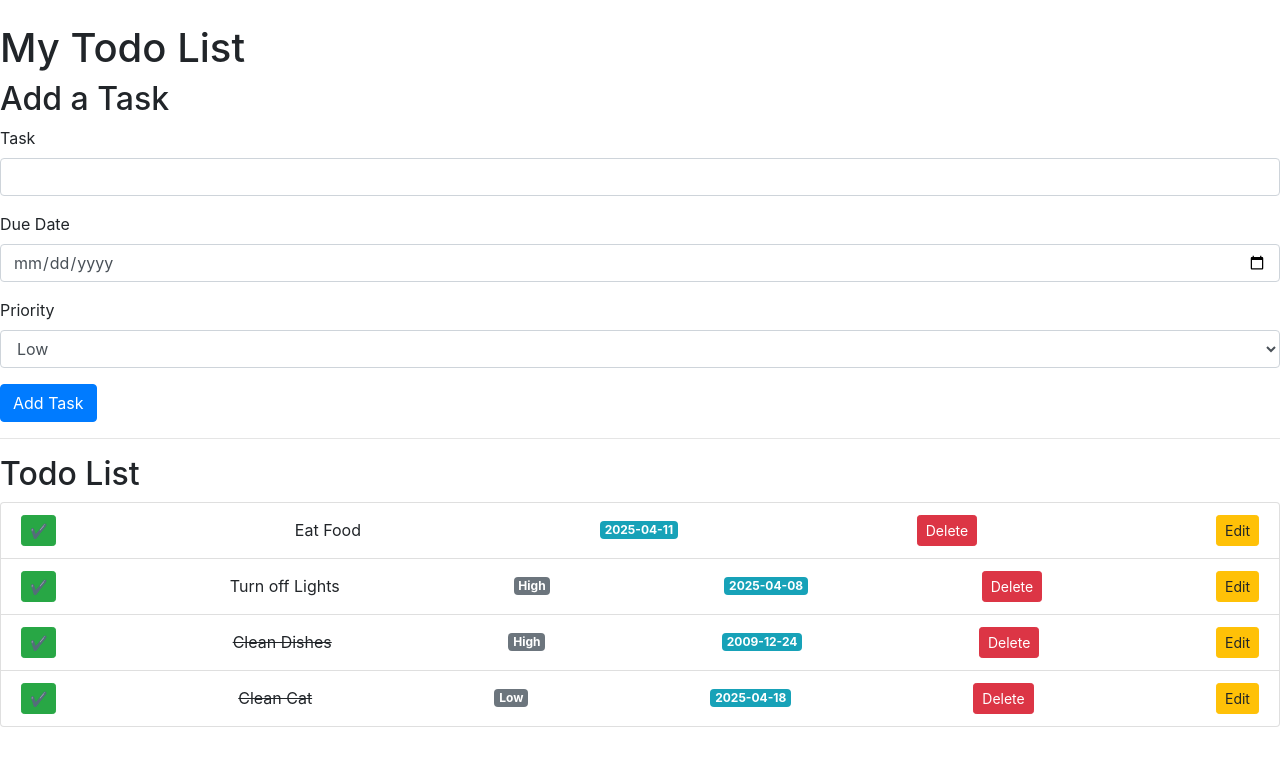
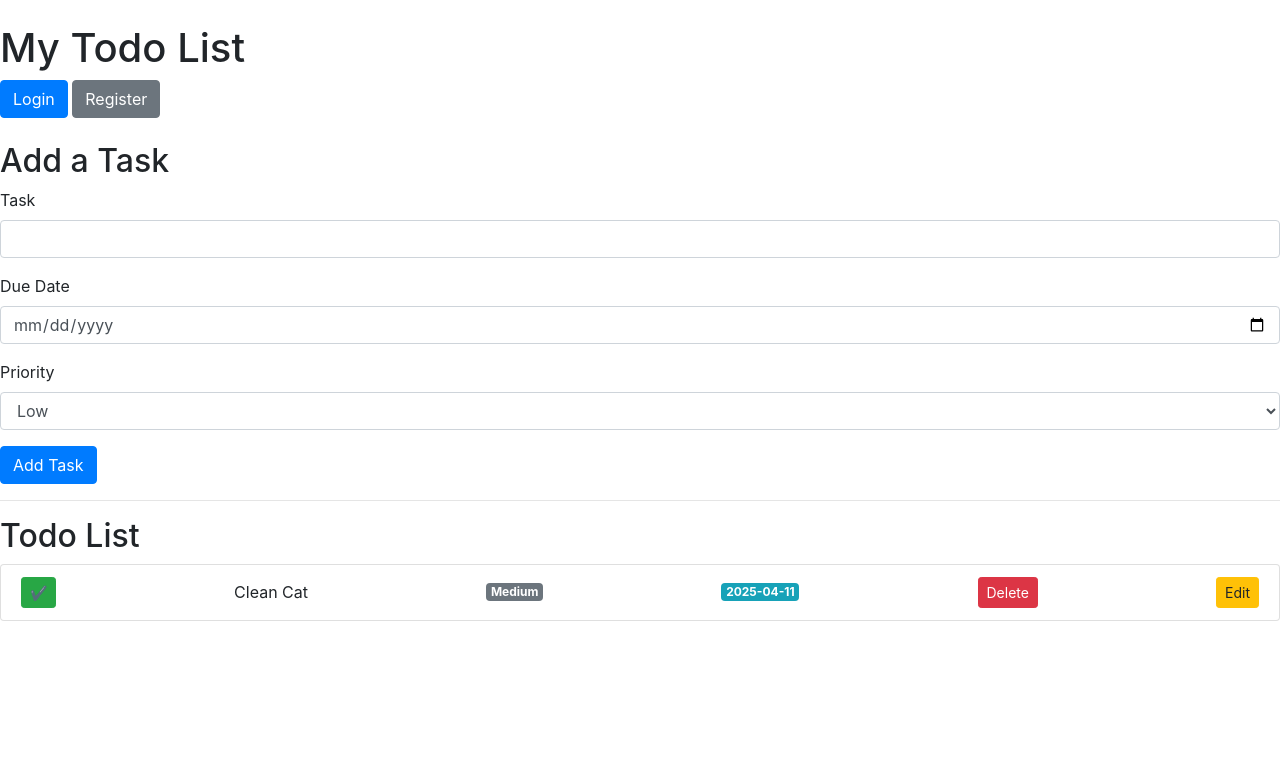
Before and after one commit to UnstoppableZero/todo-app, a Flask app: page / in a window 1280 px wide. Shown: the top 766 px of the page. Run offline with Flask 3, Linux system fonts and the light colour scheme; some libraries are stand-ins or nearby versions.

Commit message:
Updated Login and Registration features in index.html

```diff
--- a/tasks.json
+++ b/tasks.json
@@ -1,25 +1,8 @@
 [
     {
-        "task": "Eat Food",
+        "task": "Clean Cat",
         "done": false,
-        "due": "2025-04-11"
-    },
-    {
-        "task": "Turn off Lights",
-        "done": false,
-        "due": "2025-04-08",
-        "priority": "High"
-    },
-    {
-        "task": "Clean Dishes",
-        "done": true,
-        "due": "2009-12-24",
-        "priority": "High"
-    },
-    {
-        "task": "Clean Cat",
-        "done": true,
-        "due": "2025-04-18",
-        "priority": "Low"
+        "due": "2025-04-11",
+        "priority": "Medium"
     }
 ]
--- a/templates/index.html
+++ b/templates/index.html
@@ -7,6 +7,17 @@
 <body>
     <div class = "containe mt-4"></div>
     <h1>My Todo List</h1>
+
+    <!-- Navigation Links for Login/Registration -->
+    <div class="mb-4">
+        {% if not current_user.is_authenticated %}
+            <a href="/login" class="btn btn-primary">Login</a>
+            <a href="/register" class="btn btn-secondary">Register</a>
+        {% else %}
+            <p>Welcome, {{ current_user.username }}!</p>
+            <a href="/logout" class="btn btn-danger">Logout</a>
+        {% endif %}
+    </div>
 
     <!-- Add Task Form -->
     <h2>Add a Task</h2>
--- a/web_app.py
+++ b/web_app.py
@@ -1,8 +1,18 @@
-from flask import Flask, render_template, request, redirect
+from flask import Flask, render_template, request, redirect, flash
 from flask_sqlalchemy import SQLAlchemy
+from flask_login import LoginManager, login_user, login_required, logout_user, current_user, UserMixin
+from flask_bcrypt import Bcrypt
+from werkzeug.security import generate_password_hash, check_password_hash
 from storage import load_tasks, save_tasks
 
 app = Flask(__name__)
+
+app.secret_key = "your_secret_key"
+bcrypt = Bcrypt(app)
+
+login_manager = LoginManager()
+login_manager.init_app(app)
+login_manager.login_view = "login"
 
 #Configuring SQLAlchemy
 app.config['SQLALCHEMY_DATABASE_URI'] = 'sqlite:///users.db' # SQLite database for users
@@ -71,10 +81,51 @@ def edit_task(task_id):
 
     return redirect("/")
 
-class User(db.Model):
+
+@app.route("/register", methods = ["GET", "POST"])
+def register():
+    if request.method == "POST":
+        username = request.form["username"]
+        password = request.form["password"]
+        hashed_password = bcrypt.generate_password_hash(password).decode("utf-8")
+
+        #Create a User
+        new_user = User(username = username, password = hashed_password)
+        db.session.add(new_user)
+        db.session.commit()
+
+        flash("Account created successfully!", "success")
+        return redirect("/login")
+    return render_template("register.html")
+
+
+@app.route("/login", methods=["GET", "POST"])
+def login():
+    if request.method == "POST":
+        username = request.form["username"]
+        password = request.form["password"]
+
+        # Check if the user exists in the database
+        user = User.query.filter_by(username=username).first()
+
+        if user and bcrypt.check_password_hash(user.password, password):
+            login_user(user)  # Log the user in using Flask-Login
+
+            flash("Login successful!", "success")
+            return redirect("/dashboard")  # Redirect to the dashboard or home page
+
+        flash("Login failed. Check your username or password.", "danger")
+
+    return render_template("login.html")
+
+
+class User(db.Model, UserMixin):
     id = db.Column(db.Integer, primary_key = True)
     username = db.Column(db.String(150), unique = True, nullable = False) #User's username
     password = db.Column(db.String(150), nullable = False) #User's password which is hashed
+
+    def __repr__(self):
+        return f'<User {self.username}>'
 
 class Task(db.Model):
     id = db.Column(db.Integer, primary_key=True)  # Task ID (primary key)
@@ -87,5 +138,11 @@ class Task(db.Model):
 
 User.tasks = db.relationship('Task', back_populates='user')  # Define relationship between User and Task
 
+@login_manager.user_loader
+def load_user(user_id):
+    return User.query.get(int(user_id))
+
+
+
 if __name__ == "__main__":
     app.run(debug=True)
```
Also changed, not shown: templates/login.html (added, +30 -0 lines), templates/register.html (added, +29 -0 lines), instance/users.db.
